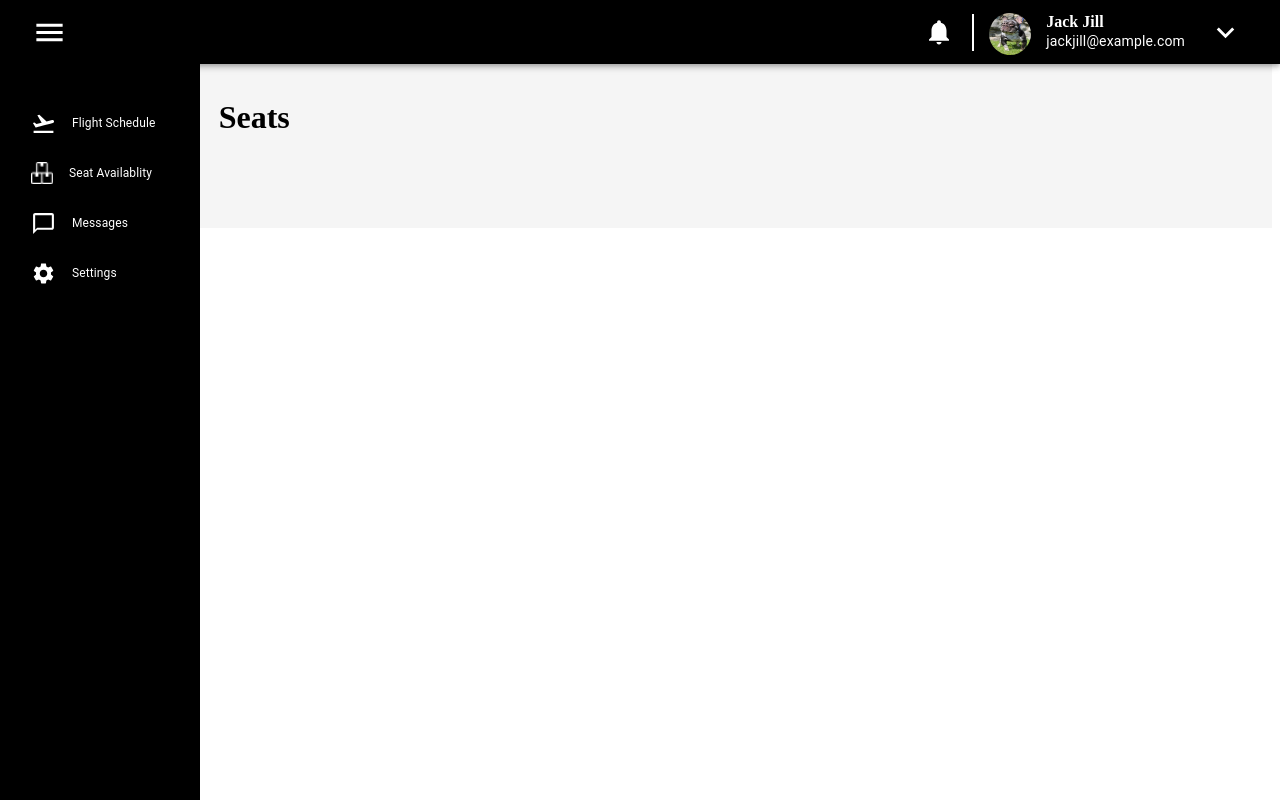
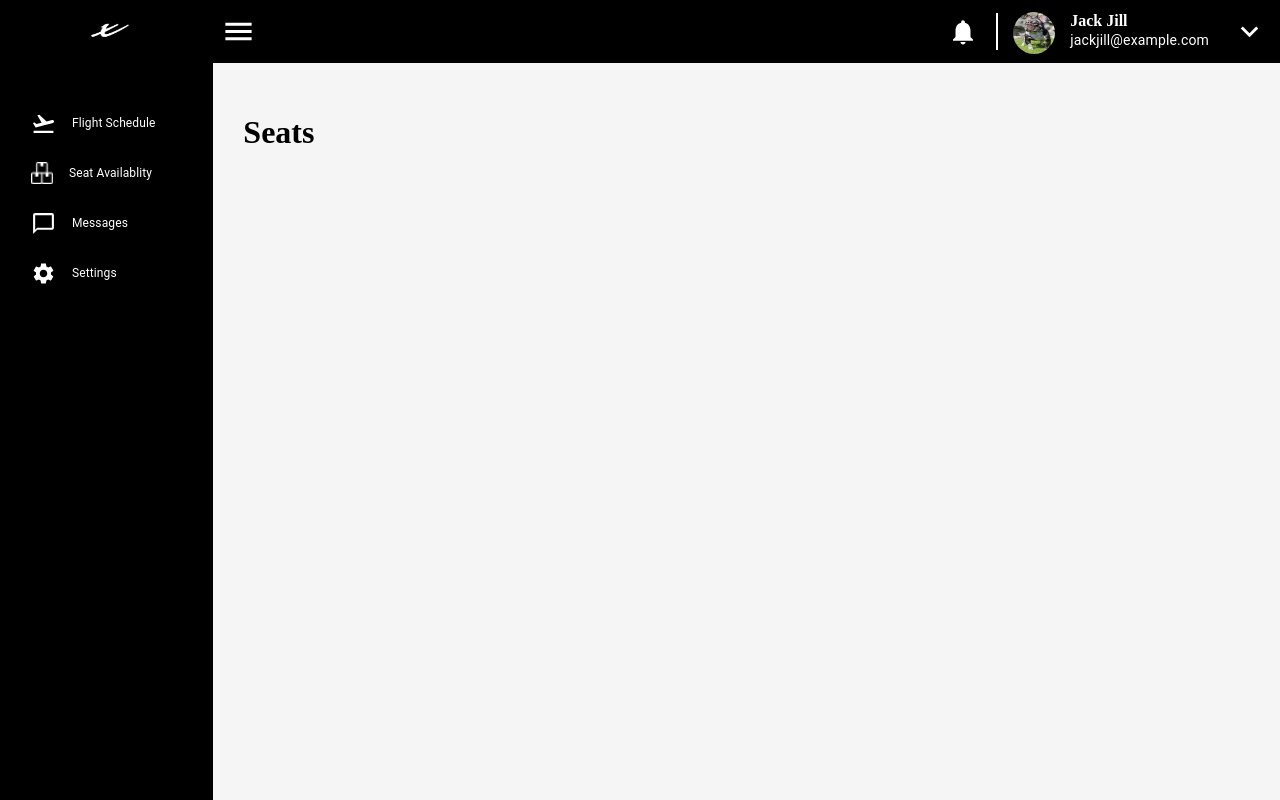
Before and after one commit to maaz-shah47/flight-project, a React (Vite) app: page /dashboard/seats in a window 1280 px wide. Built offline with nearby package versions, Linux system fonts and the light colour scheme.

Commit message:
fixed layout

```diff
--- /dev/null
+++ b/src/App.css
@@ -0,0 +1,4 @@
+body {
+  margin: 0 !important;
+  padding: 0 !important;
+}
--- a/src/App.jsx
+++ b/src/App.jsx
@@ -1,5 +1,6 @@
 import { BrowserRouter, Route, Routes } from "react-router-dom";
 import Dashboard from './components/dashboard/Dashboard';
+import './App.css';
 
 function App() {
   return (
--- a/src/components/dashboard/Dashboard.jsx
+++ b/src/components/dashboard/Dashboard.jsx
@@ -20,18 +20,18 @@ const Dashboard = () => {
     <Grid container sx={{
       backgroundColor: '#f5f5f5',
     }}>
-      <Grid item md={2}>
+      <Grid item sm={2}>
         <Sidebar isOpen={isOpen} />
       </Grid>
-      <Grid item md={10} sx={{
-        maxHeight: '98vh',
+      <Grid item sm={10} sx={{
+        height: '100vh',
       }}>
         <Navbar handleMenuClick={handleMenuClick} />
         <Box sx={{
           display: 'flex',
           flexDirection: 'column',
           gap: '30px',
-          padding: '70px 0 70px 0',
+          padding: '30px',
         }}>
           {location.pathname === '/dashboard/flights' && <Flights />}
           {location.pathname === '/dashboard/seats' && <Seats />}
--- a/src/components/dashboard/Navbar.jsx
+++ b/src/components/dashboard/Navbar.jsx
@@ -9,16 +9,21 @@ import KeyboardArrowDownIcon from '@mui/icons-material/KeyboardArrowDown';
 
 const Navbar = ({ handleMenuClick, isOpen }) => {
   return (
-    <AppBar
-      position="fixed"
-      sx={{
-        width: isOpen ? 'calc(100% - 200px)' : '100%',
+    <Box
+      style={{
+        width: '100% !important',
+        backgroundColor: 'black',
         ml: isOpen ? '200px' : 0,
-        backgroundColor: 'black',
       }}
     >
-      <Toolbar>
-        <Box sx={{ display: 'flex', justifyContent: 'space-between', alignItems: 'center', width: '100%' }}>
+      <Box
+        sx={{
+          display: 'flex',
+          justifyContent: 'space-between',
+          alignItems: 'center',
+          width: '100%',
+        }}
+      >
         <Box>
           <IconButton sx={{ color: 'white' }}>
             <MenuIcon fontSize="large" onClick={handleMenuClick} />
@@ -48,7 +53,7 @@ const Navbar = ({ handleMenuClick, isOpen }) => {
                 style={{ borderRadius: '50%', marginTop: '7px' }}
               />
             </Box>
-              <Box sx={{ marginRight: '15px', display: 'flex', flexDirection: 'column' }}>
+            <Box sx={{ marginRight: '15px', display: 'flex', flexDirection: 'column', color: 'white' }}>
               <Typography variant="body" sx={{ fontWeight: 'bold' }}>
                 Jack Jill
               </Typography>
@@ -62,8 +67,7 @@ const Navbar = ({ handleMenuClick, isOpen }) => {
           </Box>
         </Box>
       </Box>
-      </Toolbar>
-    </AppBar>
+    </Box>
   );
 };
 
--- a/src/components/dashboard/Sidebar.jsx
+++ b/src/components/dashboard/Sidebar.jsx
@@ -64,14 +64,10 @@ import { navItems } from './NavItemsData';
 const Sidebar = ({ isOpen }) => {
   return (
     <Box sx={{
-      width: 200,
+      widht: '100% !important',
       backgroundColor: 'black',
       color: 'white',
       height: '100vh',
-      position: 'fixed',
-      top: 0,
-      left: isOpen ? 0 : -120,
-      transition: 'left 0.3s ease',
     }}>
       <Box sx={{ display: 'flex', justifyContent: 'center', alignItems: 'center', p: 2 }}>
         <img src={Logo} alt="Logo" style={{ height: '50px', width: '50px' }} />
```
Lines whose indentation alone changed are shown as unchanged.
